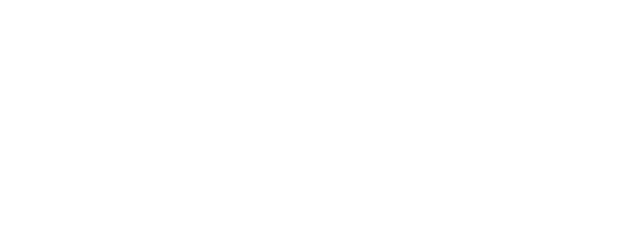
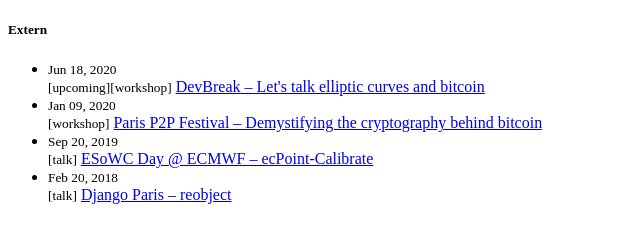
Before and after one commit to onyb/onyb.github.io, a Gatsby site: page /extern in a window 1280 px wide. Before the commit this address had no page. Shown: the whole page, without its empty margins (0-640 px from the left). Built offline with nearby package versions, Linux system fonts and the light colour scheme; Gatsby itself is replaced by a stand-in of ours; some packages are replaced by stand-ins of ours.

Commit message:
Add sections for projects and extern

```diff
--- /dev/null
+++ b/src/pages/extern.js
@@ -0,0 +1,65 @@
+import React from "react"
+import styled from "styled-components"
+
+const Tag = styled.span`
+  text-transform: lowercase;
+  font-size: smaller;
+`
+
+const Extern = () => (
+  <div>
+    <h5>Extern</h5>
+    <ul>
+      <li>
+        <div className="post-date code">
+          <small>Jun 18, 2020</small>
+        </div>
+        <div className="title">
+          <Tag className="code">[upcoming]</Tag>
+          <Tag className="code">[workshop]</Tag>{" "}
+          <a href="https://www.devbreak.io">
+            DevBreak – Let's talk elliptic curves and bitcoin
+          </a>
+        </div>
+      </li>
+
+      <li>
+        <div className="post-date code">
+          <small>Jan 09, 2020</small>
+        </div>
+        <div className="title">
+          <Tag className="code">[workshop]</Tag>{" "}
+          <a href="https://onyb.gitbook.io/secp256k1-python">
+            Paris P2P Festival – Demystifying the cryptography behind bitcoin
+          </a>
+        </div>
+      </li>
+
+      <li>
+        <div className="post-date code">
+          <small>Sep 20, 2019</small>
+        </div>
+        <div className="title">
+          <Tag className="code">[talk]</Tag>{" "}
+          <a href="https://docs.google.com/presentation/d/1NcAI7ZV6s0VCdKMS6SdXfGcSH5pHPhlH9drzJx0x4YU/edit?usp=sharing">
+            ESoWC Day @ ECMWF – ecPoint-Calibrate
+          </a>
+        </div>
+      </li>
+
+      <li>
+        <div className="post-date code">
+          <small>Feb 20, 2018</small>
+        </div>
+        <div className="title">
+          <Tag className="code">[talk]</Tag>{" "}
+          <a href="https://docs.google.com/presentation/d/1NcAI7ZV6s0VCdKMS6SdXfGcSH5pHPhlH9drzJx0x4YU/edit?usp=sharing">
+            Django Paris – reobject
+          </a>
+        </div>
+      </li>
+    </ul>
+  </div>
+)
+
+export default Extern
```
Also changed, not shown: src/pages/index.js (+13 -1 lines), src/pages/projects.js (added, +43 -0 lines).
